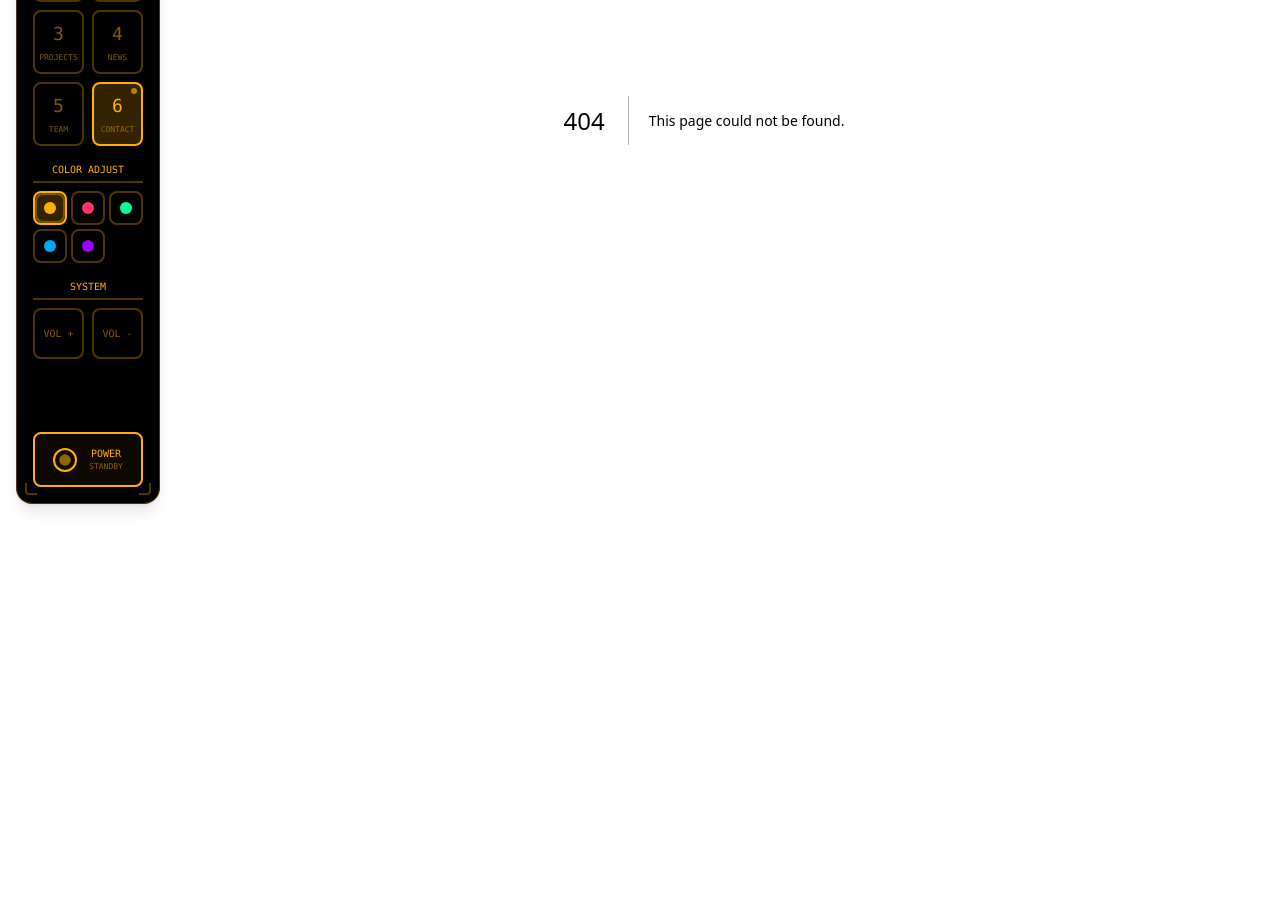
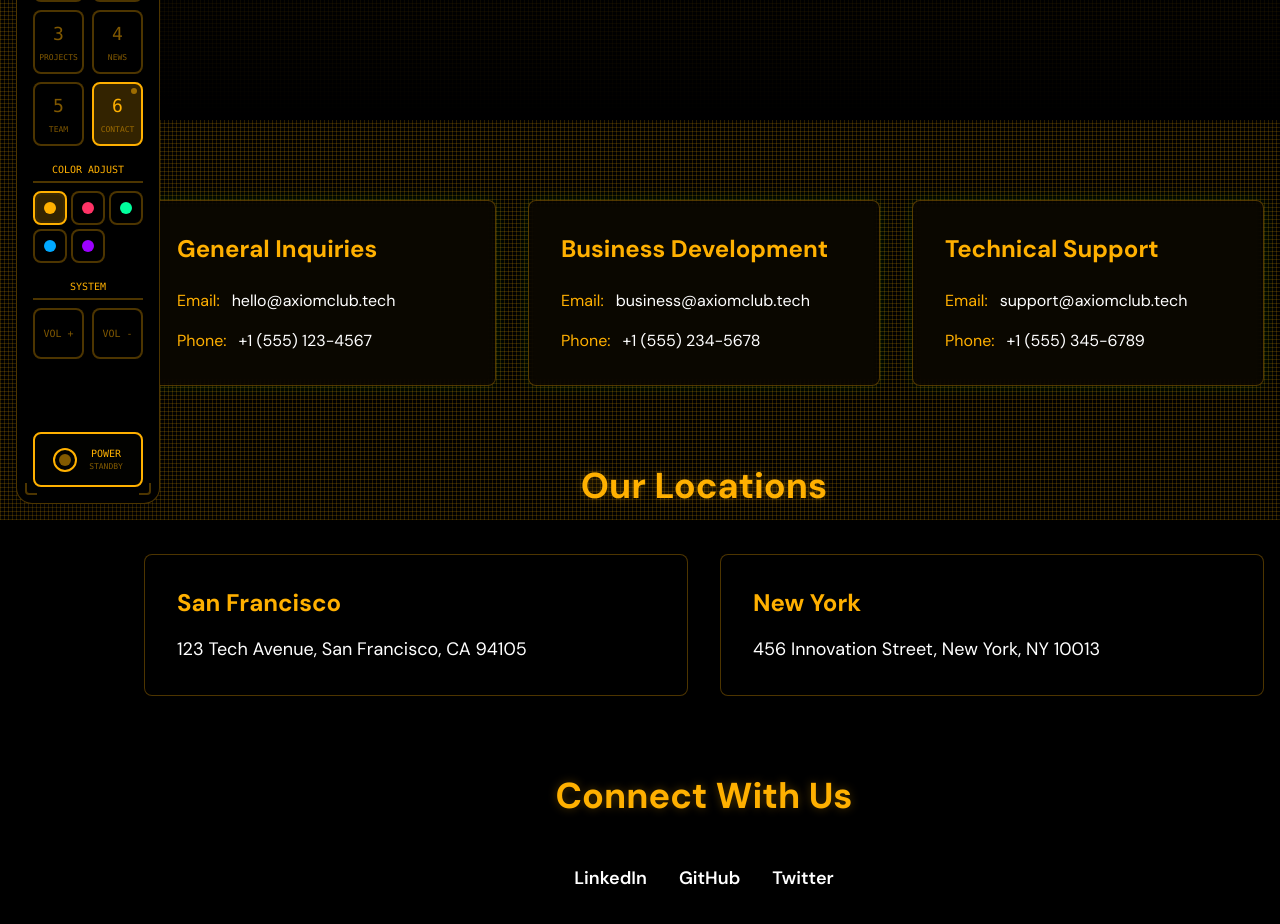
Before and after one commit to heywinit/axiomclub.tech, a Next.js app: page /contact in a window 1280 px wide. Before the commit this address had no page. Shown: the part 280-1204 px from the top of the page. Before the commit the page ends 800 px from the top, so only its background shows below. Built offline with nearby package versions, Linux system fonts and the light colour scheme.

Commit message:
contact page work

```diff
--- /dev/null
+++ b/src/app/contact/Contact.tsx
@@ -0,0 +1,187 @@
+"use client";
+
+import TerminalContact from "@/app/home/contact/Contact";
+import { motion } from "framer-motion";
+
+const contactInfo = [
+  {
+    title: "General Inquiries",
+    email: "hello@axiomclub.tech",
+    phone: "+1 (555) 123-4567",
+  },
+  {
+    title: "Business Development",
+    email: "business@axiomclub.tech",
+    phone: "+1 (555) 234-5678",
+  },
+  {
+    title: "Technical Support",
+    email: "support@axiomclub.tech",
+    phone: "+1 (555) 345-6789",
+  },
+];
+
+const locations = [
+  {
+    city: "San Francisco",
+    address: "123 Tech Avenue, San Francisco, CA 94105",
+  },
+  {
+    city: "New York",
+    address: "456 Innovation Street, New York, NY 10013",
+  },
+];
+
+const socialLinks = [
+  { name: "LinkedIn", url: "https://linkedin.com/company/axiomclub" },
+  { name: "GitHub", url: "https://github.com/axiomclub" },
+  { name: "Twitter", url: "https://twitter.com/axiomclub" },
+];
+
+export default function Contact() {
+  return (
+    <div className="min-h-screen bg-black relative overflow-hidden">
+      {/* Enhanced Matrix Overlay with more dynamic effects */}
+      <div className="fixed inset-0 pointer-events-none">
+        <div className="absolute inset-0 bg-[linear-gradient(transparent_2px,var(--background)_2px)] bg-[length:100%_4px] [animation:scan_50s_linear_0s_infinite]" />
+        <div className="absolute inset-0 [background:repeating-linear-gradient(0deg,var(--matrix-color)_0_1px,transparent_1px_4px)] opacity-[0.15] animate-pulse" />
+        <div className="absolute inset-0 [background:repeating-linear-gradient(90deg,var(--matrix-color)_0_1px,transparent_1px_4px)] opacity-[0.15] animate-pulse" />
+        <div className="absolute inset-0 bg-[radial-gradient(circle_1200px_at_50%_-100px,var(--matrix-glow-30),transparent)]" />
+      </div>
+
+      <div className="relative z-10">
+        {/* Enhanced Hero Section */}
+        <div className="relative h-[40vh] min-h-[400px] flex items-center justify-center overflow-hidden">
+          <div className="absolute inset-0 bg-gradient-to-b from-transparent to-black z-10" />
+          <motion.div
+            initial={{ opacity: 0, y: 20 }}
+            animate={{ opacity: 1, y: 0 }}
+            transition={{ duration: 0.8 }}
+            className="container mx-auto px-4 text-center relative z-20"
+          >
+            <h1 className="text-6xl md:text-7xl font-bold text-[var(--matrix-color)] mb-6 [text-shadow:0_0_10px_var(--matrix-color-30)]">
+              Get in Touch
+            </h1>
+            <p className="text-[var(--matrix-color-70)] text-xl md:text-2xl max-w-2xl mx-auto leading-relaxed">
+              Whether you&apos;re looking to start a project, join our team, or
+              just say hello, we&apos;d love to hear from you.
+            </p>
+          </motion.div>
+        </div>
+
+        {/* Enhanced Contact Methods Grid */}
+        <div className="container mx-auto px-4 py-20">
+          <div className="grid md:grid-cols-2 lg:grid-cols-3 gap-8 mb-20">
+            {contactInfo.map((info, index) => (
+              <motion.div
+                key={info.title}
+                initial={{ opacity: 0, y: 20 }}
+                animate={{ opacity: 1, y: 0 }}
+                transition={{ delay: 0.1 * (index + 1) }}
+                whileHover={{ y: -5, scale: 1.02 }}
+                className="p-8 border border-[var(--matrix-color-30)] rounded-lg hover:border-[var(--matrix-color)] transition-all duration-300 bg-black/50 backdrop-blur-sm shadow-[0_0_15px_rgba(0,255,0,0.1)]"
+              >
+                <h3 className="text-[var(--matrix-color)] text-2xl font-bold mb-6">
+                  {info.title}
+                </h3>
+                <div className="space-y-4 text-[var(--matrix-color-70)]">
+                  <motion.p
+                    whileHover={{ x: 5 }}
+                    className="flex items-center gap-3"
+                  >
+                    <span className="text-[var(--matrix-color)]">Email: </span>
+                    <a
+                      href={`mailto:${info.email}`}
+                      className="hover:text-[var(--matrix-color)] transition-colors"
+                    >
+                      {info.email}
+                    </a>
+                  </motion.p>
+                  <motion.p
+                    whileHover={{ x: 5 }}
+                    className="flex items-center gap-3"
+                  >
+                    <span className="text-[var(--matrix-color)]">Phone: </span>
+                    <a
+                      href={`tel:${info.phone}`}
+                      className="hover:text-[var(--matrix-color)] transition-colors"
+                    >
+                      {info.phone}
+                    </a>
+                  </motion.p>
+                </div>
+              </motion.div>
+            ))}
+          </div>
+
+          {/* Enhanced Locations Section */}
+          <motion.div
+            initial={{ opacity: 0 }}
+            animate={{ opacity: 1 }}
+            transition={{ delay: 0.4 }}
+            className="mb-20"
+          >
+            <h2 className="text-4xl font-bold text-[var(--matrix-color)] mb-12 text-center [text-shadow:0_0_10px_var(--matrix-color-30)]">
+              Our Locations
+            </h2>
+            <div className="grid md:grid-cols-2 gap-8">
+              {locations.map((location) => (
+                <motion.div
+                  key={location.city}
+                  whileHover={{ scale: 1.02 }}
+                  className="p-8 border border-[var(--matrix-color-30)] rounded-lg bg-black/50 backdrop-blur-sm relative group overflow-hidden"
+                >
+                  <div className="absolute inset-0 bg-[var(--matrix-color)] opacity-0 group-hover:opacity-5 transition-opacity duration-300" />
+                  <h3 className="text-[var(--matrix-color)] text-2xl font-bold mb-4">
+                    {location.city}
+                  </h3>
+                  <p className="text-[var(--matrix-color-70)] text-lg">
+                    {location.address}
+                  </p>
+                </motion.div>
+              ))}
+            </div>
+          </motion.div>
+
+          {/* Enhanced Social Links */}
+          <motion.div
+            initial={{ opacity: 0 }}
+            animate={{ opacity: 1 }}
+            transition={{ delay: 0.5 }}
+            className="text-center mb-20"
+          >
+            <h2 className="text-4xl font-bold text-[var(--matrix-color)] mb-12 [text-shadow:0_0_10px_var(--matrix-color-30)]">
+              Connect With Us
+            </h2>
+            <div className="flex justify-center gap-8">
+              {socialLinks.map((link, index) => (
+                <motion.a
+                  key={link.name}
+                  href={link.url}
+                  target="_blank"
+                  rel="noopener noreferrer"
+                  initial={{ opacity: 0, y: 20 }}
+                  animate={{ opacity: 1, y: 0 }}
+                  transition={{ delay: 0.1 * (index + 1) }}
+                  whileHover={{ y: -5, scale: 1.1 }}
+                  className="text-[var(--matrix-color-70)] hover:text-[var(--matrix-color)] transition-all duration-300 text-lg font-semibold"
+                >
+                  {link.name}
+                </motion.a>
+              ))}
+            </div>
+          </motion.div>
+
+          {/* Terminal Contact Form */}
+          <motion.div
+            initial={{ opacity: 0, y: 20 }}
+            animate={{ opacity: 1, y: 0 }}
+            transition={{ delay: 0.6 }}
+          >
+            <TerminalContact />
+          </motion.div>
+        </div>
+      </div>
+    </div>
+  );
+}
--- /dev/null
+++ b/src/app/contact/page.tsx
@@ -0,0 +1,12 @@
+import { Metadata } from "next";
+import Contact from "./Contact";
+
+export const metadata: Metadata = {
+  title: "Contact | Axiom Club",
+  description:
+    "Get in touch with Axiom Club. We're here to help with your next big tech project.",
+};
+
+export default function ContactPage() {
+  return <Contact />;
+}
--- a/src/app/globals.css
+++ b/src/app/globals.css
@@ -157,6 +157,15 @@
   }
 }
 
+@keyframes scan {
+  from {
+    background-position: 0 0;
+  }
+  to {
+    background-position: 0 100%;
+  }
+}
+
 .animate-matrix {
   animation: matrixRain 20s linear infinite;
 }
```
